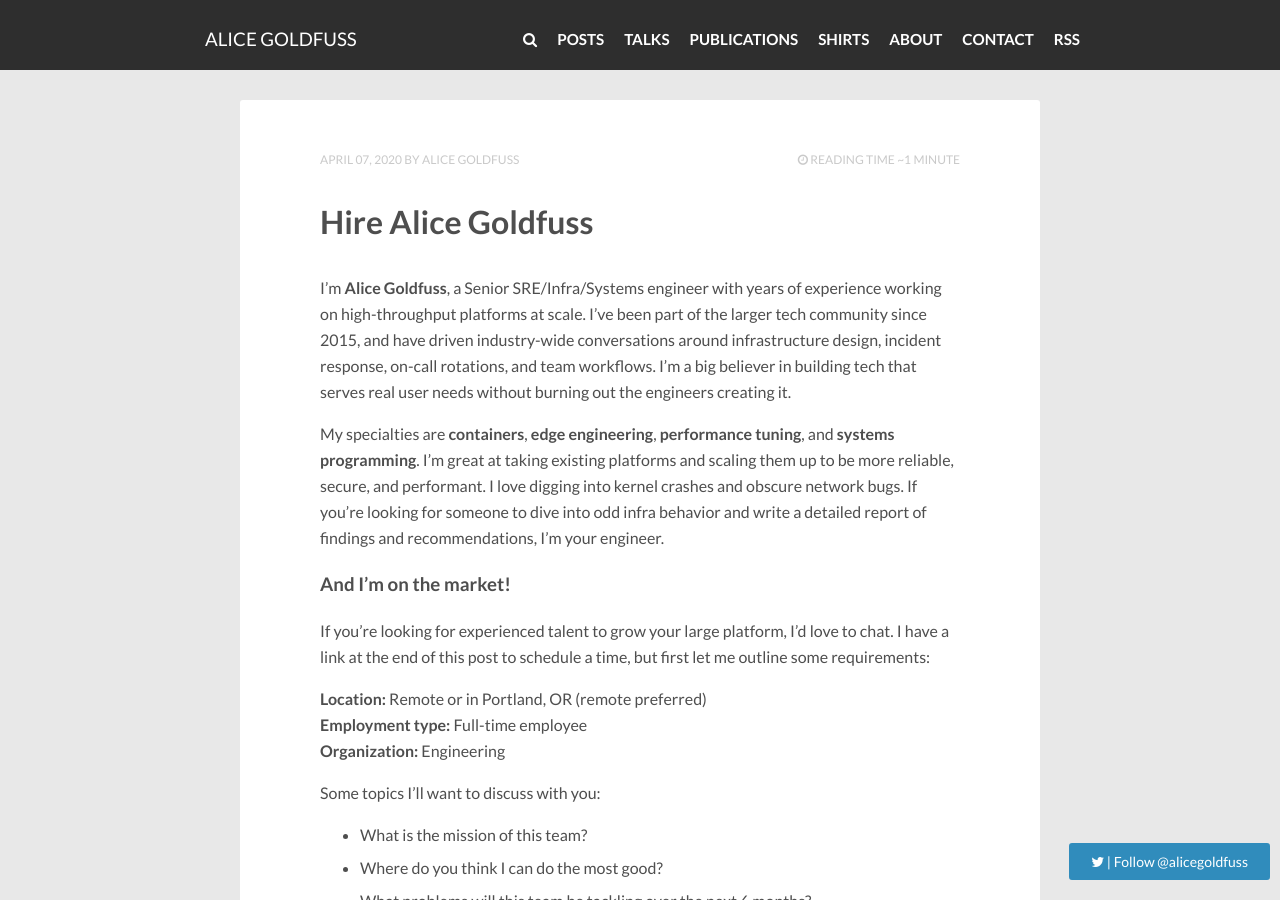
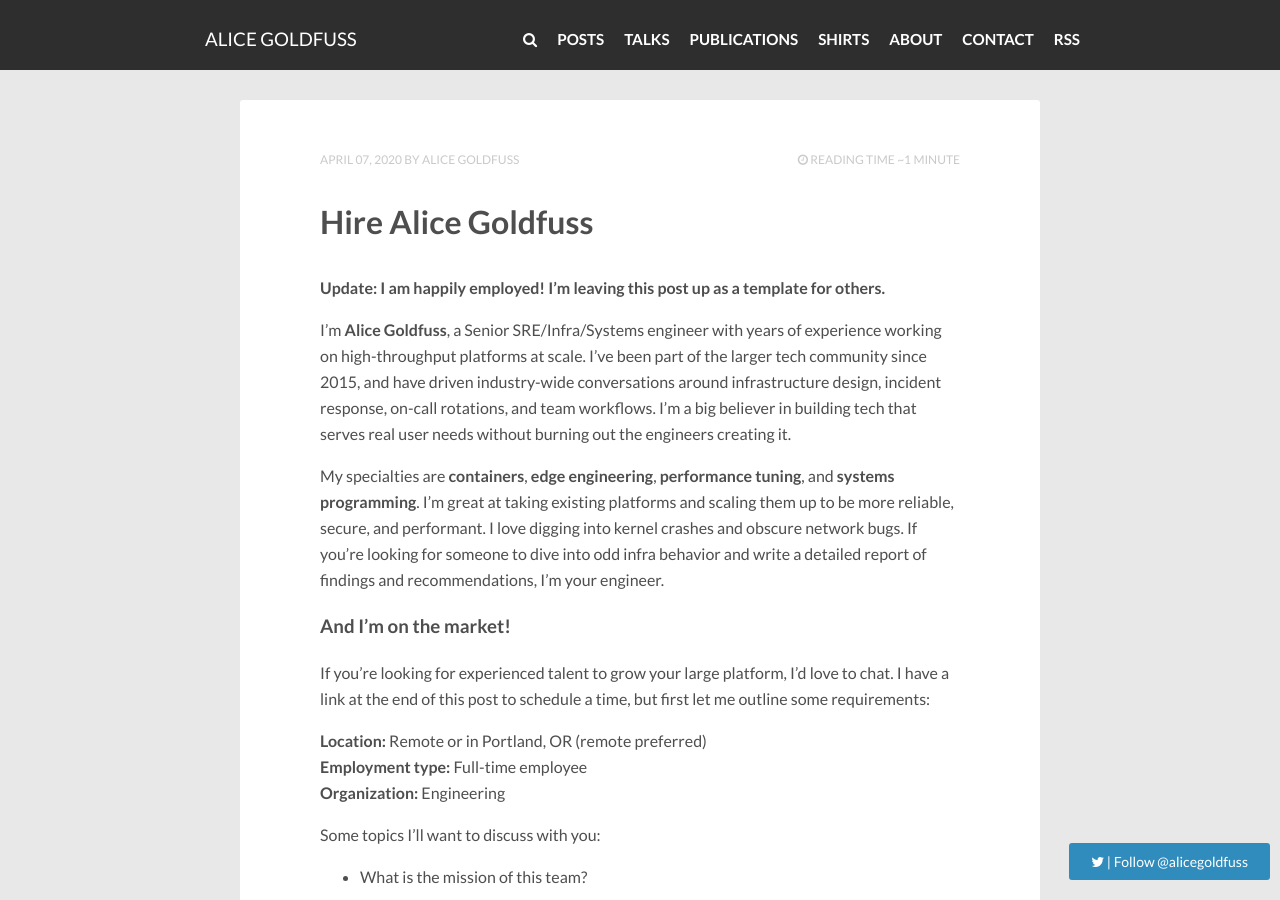
Before and after one commit to alicegoldfuss/blog, a Jekyll site: the page built from _posts/2020-04-07-hire-me.md, in a window 1280 px wide and 900 px high. Built offline with Jekyll 4.4.1, drawn with Linux system fonts in a browser that asks for light colours; nearby versions of some CDN libraries; comment, search, counter and statistics services are not loaded.

Commit message:
update hired

```diff
--- a/_posts/2020-04-07-hire-me.md
+++ b/_posts/2020-04-07-hire-me.md
@@ -6,6 +6,8 @@ tags: [job hunt, remote work, hire me]
 modified: 2020-04-07
 categories:
 ---
+
+**Update: I am happily employed! I'm leaving this post up as a template for others.**
 
 I’m **Alice Goldfuss**, a Senior SRE/Infra/Systems engineer with years of experience working on high-throughput platforms at scale. I’ve been part of the larger tech community since 2015, and have driven industry-wide conversations around infrastructure design, incident response, on-call rotations, and team workflows. I’m a big believer in building tech that serves real user needs without burning out the engineers creating it.
 
```
